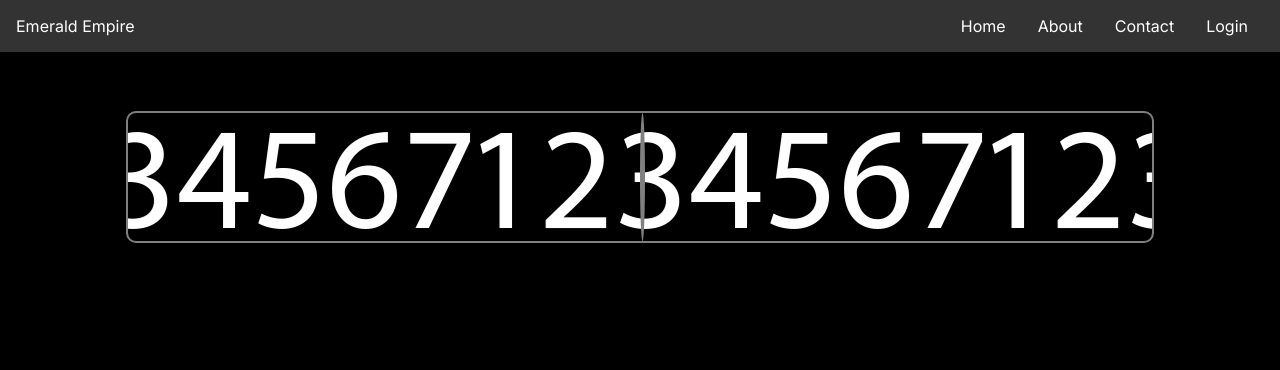
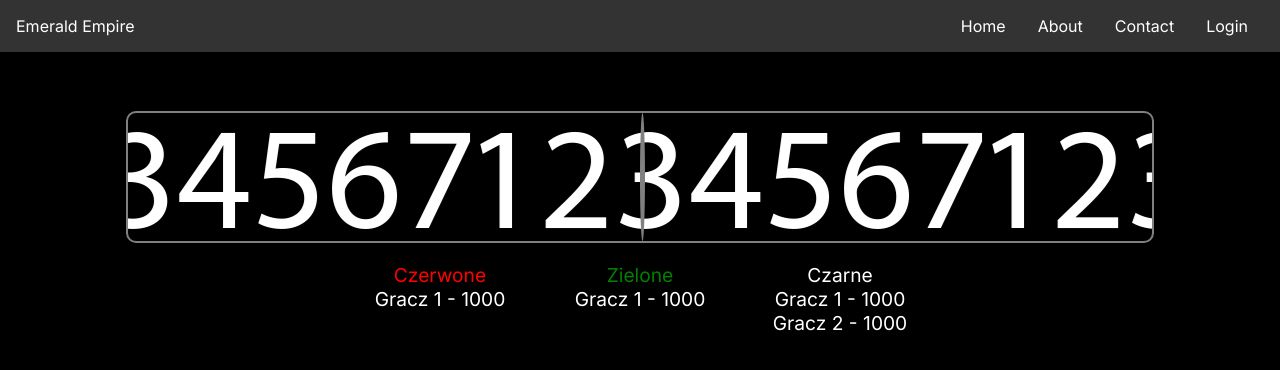
Before and after one commit to Koksiarz100/Emerald-Empire, a Next.js app in the folder client/: page / in a window 1280 px wide. Shown: the top 370 px of the page. Built offline with nearby package versions, Linux system fonts and the light colour scheme.

Commit message:
added info for roulette

```diff
--- a/client/app/page.tsx
+++ b/client/app/page.tsx
@@ -56,6 +56,27 @@ export default function Home() {
             {rouletteTimer/1000} seconds
           </div>
         </div>
+        <div className="roulette-info">
+          <div className="roulette-info-red">
+            <span>Czerwone</span>
+            <div className="roulette-info-players">
+              <div className="roulette-info-player"><span>Gracz 1 - 1000</span></div>
+            </div>
+          </div>
+          <div className="roulette-info-green">
+            <span>Zielone</span>
+            <div className="roulette-info-players">
+              <div className="roulette-info-player"><span>Gracz 1 - 1000</span></div>
+            </div>
+          </div>
+          <div className="roulette-info-black">
+            <span>Czarne</span>
+            <div className="roulette-info-players">
+              <div className="roulette-info-player"><span>Gracz 1 - 1000</span></div>
+              <div className="roulette-info-player"><span>Gracz 2 - 1000</span></div>
+            </div>
+          </div>
+        </div>
       </div>
     </main>
   );
--- a/client/app/styles.scss
+++ b/client/app/styles.scss
@@ -10,6 +10,7 @@ main {
     flex-direction: column;
     align-items: center;
     justify-content: center;
+    width: 100%;
 
     .roulette-wheel {
       width: 1024px;
@@ -46,5 +47,45 @@ main {
         display: none;
       }
     }
+
+    .roulette-info {
+      display: flex;
+      flex-direction: row;
+      margin-top: 20px;
+
+      .roulette-info-red {
+        display: flex;
+        align-items: center;
+        flex-direction: column;
+        font-size: 1.2rem;
+        color: red;
+      }
+
+      .roulette-info-black {
+        display: flex;
+        align-items: center;
+        flex-direction: column;
+        font-size: 1.2rem;
+        color: white;
+      }
+
+      .roulette-info-green {
+        display: flex;
+        align-items: center;
+        flex-direction: column;
+        font-size: 1.2rem;
+        color: green;
+      }
+
+      .roulette-info-players {
+        width: 200px;
+        display: flex;
+        justify-content: center;
+        align-items: center;
+        flex-direction: column;
+        font-size: 1.2rem;
+        color: white;
+      }
+    }
   }
 }
```
